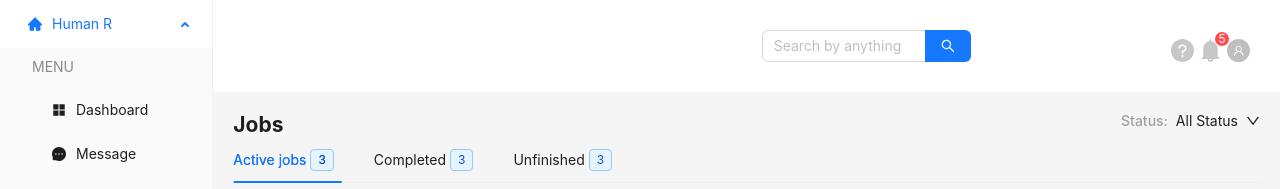
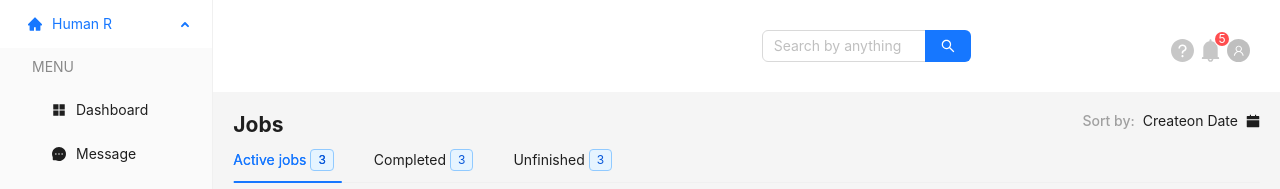
Before and after one commit to Kozmidis/project-2, a Next.js app: page /jobs in a window 1280 px wide. Shown: the top 189 px of the page. Built offline with nearby package versions, Linux system fonts and the light colour scheme.

Commit message:
asc desk

```diff
--- a/src/Redux/Cards.tsx
+++ b/src/Redux/Cards.tsx
@@ -1,9 +1,9 @@
 import { connect } from "react-redux";
 import { CardApp } from "./CardApp";
-import type { TabsProps } from "antd";
-
-import { Tabs, Tag } from "antd";
-import { contentQuotesLinter } from "@ant-design/cssinjs/lib/linters";
+import type { TabsProps, MenuProps } from "antd";
+import { CalendarFilled } from "@ant-design/icons";
+import { Dropdown, Space, Tabs, Tag } from "antd";
+import { genComponentStyleHook } from "antd/es/theme/internal";
 
 export type CardsType = {
   id: number;
@@ -190,8 +190,42 @@ function Cards(props: any) {
       ),
     },
   ];
+
+  const onClick: MenuProps["onClick"] = ({ key }) => {
+    if (key === "1") {
+      props.ascDate();
+      console.log(`asc ${key}`);
+    }
+    if (key === "2") {
+      props.descDate();
+      console.log(`desc ${key}`);
+    }
+  };
+
+  const items: MenuProps["items"] = [
+    {
+      label: "Asc",
+      key: "1",
+    },
+    {
+      label: "Decs",
+      key: "2",
+    },
+  ];
   return (
     <>
+      <div style={{ display: "flex", justifyContent: "space-between" }}>
+        <h2>Jobs</h2>
+        <Dropdown menu={{ items, onClick }}>
+          <a onClick={(e) => e.preventDefault()}>
+            <Space>
+              <p style={{ color: "#a0a0a0", fontWeight: "500" }}>Sort by: </p>
+              Createon Date
+              <CalendarFilled />
+            </Space>
+          </a>
+        </Dropdown>
+      </div>
       <Tabs defaultActiveKey="1" items={itemsTabs} onChange={onChange} />
     </>
   );
@@ -226,7 +260,7 @@ function mapDispatchToProps(dispatch: any) {
     },
     descDate: () => {
       console.log("desc click");
-      const action = { type: "SORT_DATE_DESK" };
+      const action = { type: "SORT_DATE_DESC" };
       dispatch(action);
     },
   };
--- a/src/Redux/store/store.tsx
+++ b/src/Redux/store/store.tsx
@@ -166,6 +166,18 @@ const reduser = (state = initialState, action: string) => {
       });
       // console.log("UNFINISHED state", state);
       return state;
+    case "SORT_DATE_ASC":
+      const ascState = state.slice().sort(function (a, b) {
+        console.log("asc", state);
+        return a.date - b.date;
+      });
+      return (state = ascState);
+    case "SORT_DATE_DESC":
+      const descState = state.slice().sort(function (a, b) {
+        console.log("DESC", state);
+        return b.date - a.date;
+      });
+      return (state = descState);
     default:
       state = initialState;
       state.map((item) => {
--- a/src/app/jobs/page.tsx
+++ b/src/app/jobs/page.tsx
@@ -1,44 +1,11 @@
 "use client";
 import React from "react";
-import { DownOutlined } from "@ant-design/icons";
-import type { MenuProps } from "antd";
-import { Dropdown, Space } from "antd";
 import store from "@/Redux/store/store";
 import Cards from "@/Redux/Cards";
 
 const Jobs = () => {
-  const items: MenuProps["items"] = [
-    {
-      label: <a href="https://www.antgroup.com">All Status</a>,
-      key: "0",
-    },
-    {
-      label: <a href="https://www.aliyun.com">2nd menu item</a>,
-      key: "1",
-    },
-    {
-      type: "divider",
-    },
-    {
-      label: "3rd menu item",
-      key: "3",
-    },
-  ];
-
   return (
     <>
-      <div style={{ display: "flex", justifyContent: "space-between" }}>
-        <h2>Jobs</h2>
-        <Dropdown menu={{ items }} trigger={["click"]}>
-          <a onClick={(e) => e.preventDefault()}>
-            <Space>
-              <p style={{ color: "#a0a0a0", fontWeight: "500" }}>Status:</p>
-              All Status
-              <DownOutlined />
-            </Space>
-          </a>
-        </Dropdown>
-      </div>
       <Cards store={store}></Cards>
     </>
   );
```
